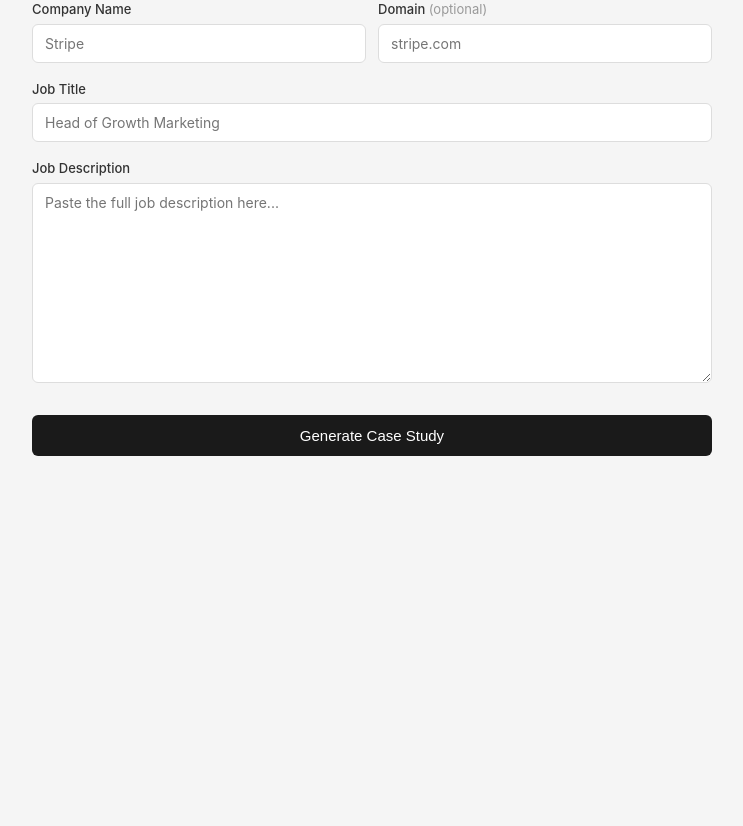
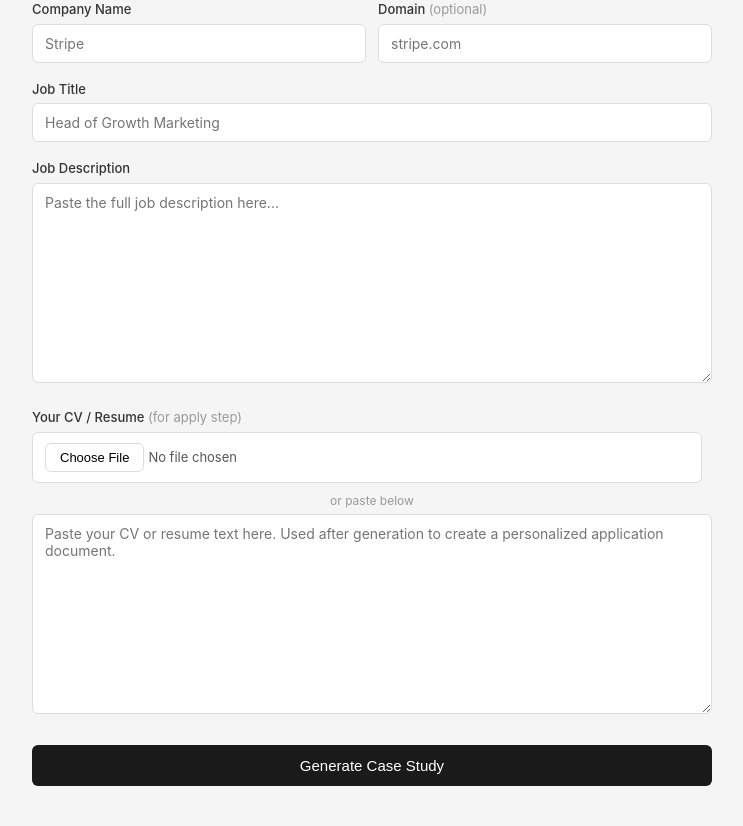
Before and after one commit to otjaime/Case-Study, a FastAPI app: page / in a window 1280 px wide. Shown: the part 138-964 px from the top of the page, without its empty margins (268-1011 px from the left). Before the commit the page ends 594 px from the top, so only its background shows below. Run offline with FastAPI, Linux system fonts and the light colour scheme; some libraries are stand-ins or nearby versions.

Commit message:
Move CV upload to main form so it's visible from the start
CV file attachment and paste textarea now appear in the initial form
alongside company name, JD, etc. The apply section only shows the
experiences input. CV text is stored and passed through automatically.

Co-Authored-By: Claude <noreply@anthropic.com>

```diff
--- a/templates/index.html
+++ b/templates/index.html
@@ -346,6 +346,16 @@
                 <textarea id="jd_text" placeholder="Paste the full job description here..." required></textarea>
             </div>
 
+            <div class="form-group">
+                <label>Your CV / Resume <span class="optional">(for apply step)</span></label>
+                <div class="file-upload">
+                    <input type="file" id="cv_file" accept=".pdf,.txt,.doc,.docx,.md">
+                    <span class="file-name" id="cv-file-name"></span>
+                </div>
+                <p class="or-divider">or paste below</p>
+                <textarea id="cv_text" placeholder="Paste your CV or resume text here. Used after generation to create a personalized application document."></textarea>
+            </div>
+
             <button type="submit" id="submit-btn">Generate Case Study</button>
         </form>
 
@@ -372,16 +382,6 @@
             <p class="apply-subtitle">Turn this case into a proactive application document. Add 2-3 relevant experiences from your background.</p>
 
             <form id="apply-form">
-                <div class="form-group">
-                    <label>Your CV / Resume</label>
-                    <div class="file-upload">
-                        <input type="file" id="cv_file" accept=".pdf,.txt,.doc,.docx,.md">
-                        <span class="file-name" id="cv-file-name"></span>
-                    </div>
-                    <p class="or-divider">or paste below</p>
-                    <textarea id="cv_text" placeholder="Paste your CV or resume text here..."></textarea>
-                </div>
-
                 <div class="form-group">
                     <label>Your Relevant Experiences</label>
                     <textarea id="experiences" placeholder="2-3 concrete experiences that are analogous to the challenges in the case. Example:&#10;&#10;- Built the referral system from scratch, reaching 18% of new orders in 4 months&#10;- Reduced CAC by 35% by restructuring audience segmentation in Meta Ads&#10;- Designed the unit economics model that justified a 2x increase in paid budget"></textarea>
@@ -414,6 +414,7 @@
         let storedCompanyName = '';
         let storedJobTitle = '';
         let storedJdText = '';
+        let storedCvText = '';
 
         const STATUS_MESSAGES = {
             decomposing: 'Analyzing job description...',
@@ -503,6 +504,7 @@
             storedCompanyName = document.getElementById('company_name').value;
             storedJobTitle = document.getElementById('job_title').value;
             storedJdText = document.getElementById('jd_text').value;
+            storedCvText = document.getElementById('cv_text').value;
 
             try {
                 const response = await fetch('/generate-stream', {
@@ -663,8 +665,8 @@
             e.preventDefault();
 
             const experiences = document.getElementById('experiences').value.trim();
-            const cvText = document.getElementById('cv_text').value.trim();
-            if (!cvText) { alert('Paste your CV or resume.'); return; }
+            const cvText = storedCvText.trim();
+            if (!cvText) { alert('No CV loaded. Go back and paste or upload your CV before generating.'); return; }
             if (!experiences) { alert('Add at least one relevant experience.'); return; }
 
             const applySection = document.getElementById('apply-section');
```
